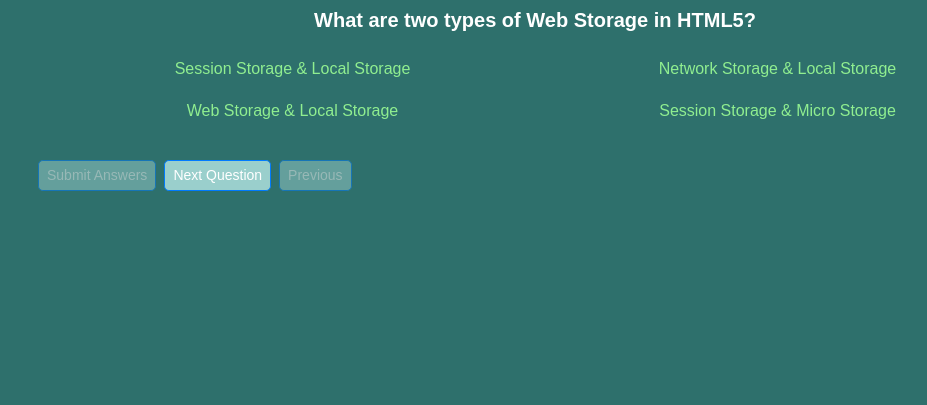
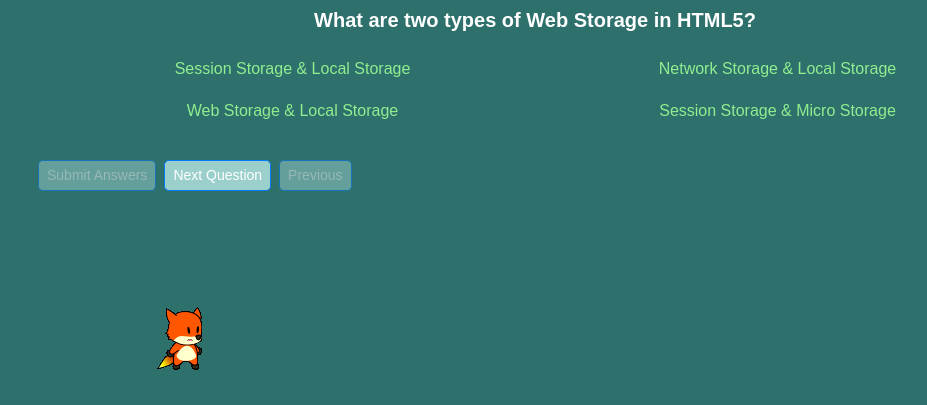
Before and after one commit to JenG1/questions_example, a plain HTML site: page index.html in a window 1280 px wide. Shown: the part 395-800 px from the top of the page, without its empty margins (185-1112 px from the left). Drawn offline with nearby package versions, Linux system fonts and the light colour scheme.

Commit message:
Sprite talking alongside questions

```diff
--- a/index.html
+++ b/index.html
@@ -13,9 +13,14 @@
     <script src="https://cdnjs.cloudflare.com/ajax/libs/popper.js/1.16.0/umd/popper.min.js"></script>
     <title>Questions Grid</title>
 </head>
+
 <body>
     <!-- Quiz Container -->
     <div class=container>
+        <div id="hero-sprite-container">
+            <div id="hero-sprite-image-talk">
+            </div>
+        </div>
         <div id="quiz" class="quiz-container">
             <h1 id="quiz-name"></h1>
             <!-- <button id="submit-button">Submit Answers</button> -->
@@ -69,4 +74,5 @@
 
 </html>
 </body>
+
 </html>
--- a/script.js
+++ b/script.js
@@ -28,6 +28,7 @@ const all_questions = [{
 
 // An object for a Quiz, which will contain Question objects.
 const Quiz = function (quiz_name) {
+  hero_idle();
   // Private fields for an instance of a Quiz object.
   this.quiz_name = quiz_name;
 
@@ -286,6 +287,26 @@ function hide_villain(villain) {
   document.getElementById(villain).style.display='block';
   document.getElementById(villain).style.display = 'none';
 }
+function hero_idle() {
+  let widthOfSpriteSheet = 448;
+  let widthOfEachSprite = 56;
+  let position = widthOfEachSprite; //start position for the image
+  let speed = 200; //in millisecond(ms)
+  let diff = widthOfEachSprite; //difference between two sprites
+
+  animationInterval = setInterval(() => {
+    var spriteSheet = document.getElementById("hero-sprite-image-talk");
+    spriteSheet.style.backgroundPosition = `-${position}px 0px`;
+
+    if (position < widthOfSpriteSheet) {
+      position = position + diff;
+    } else {
+      //increment the position by the width of each sprite each time
+      position = widthOfEachSprite;
+    }
+    //reset the position to show first sprite after the last one
+  }, speed);
+}
 
 function hero_start_animation(hero_animation) {
   let widthOfSpriteSheet = 448;
--- a/style.css
+++ b/style.css
@@ -184,3 +184,13 @@
     background: url("villain_celebrate.png")
       0px 0px;
   }
+
+  #hero-sprite-image-talk {
+    height: 82px;
+    width: 50px;
+    position: absolute;
+    bottom: 32px;
+    left: 342px;
+    background: url("foxy_fixer_idle_speak.png")
+      0px 0px;
+  }
```
Also changed, not shown: foxy_fixer_idle_speak.png (added).
